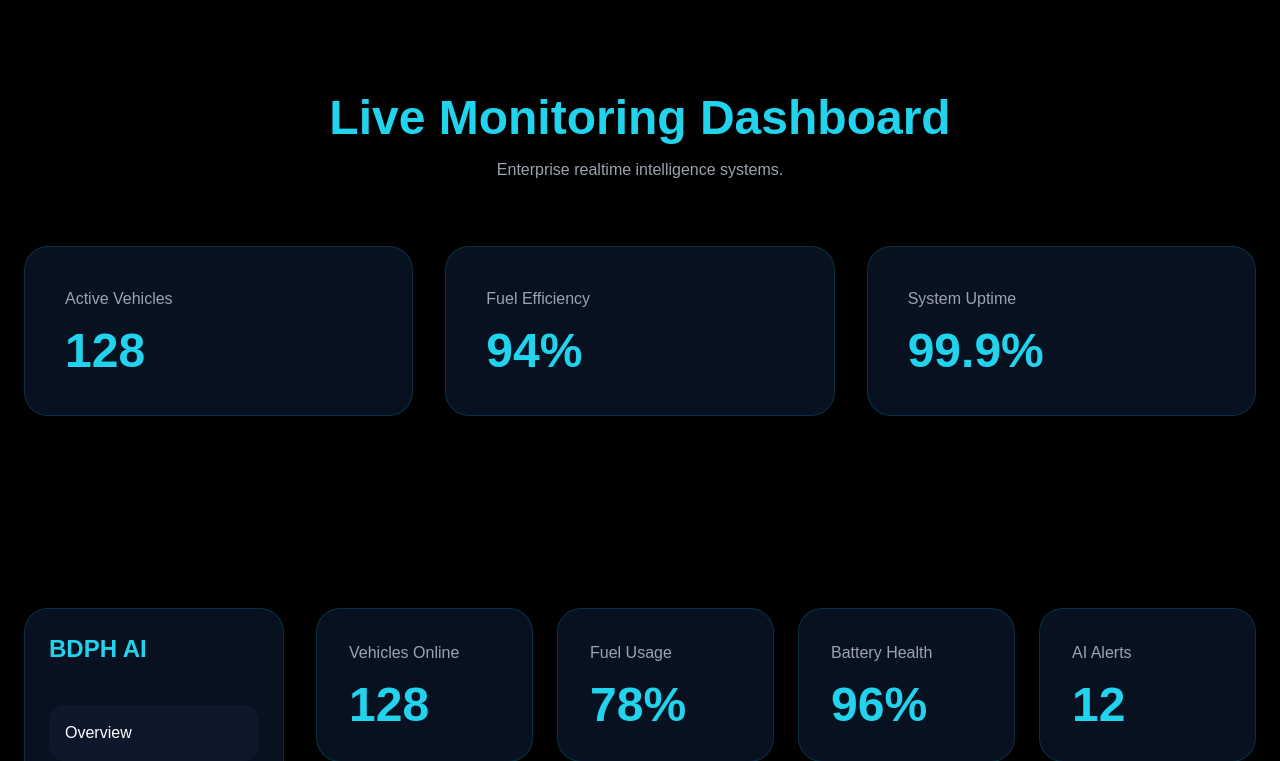
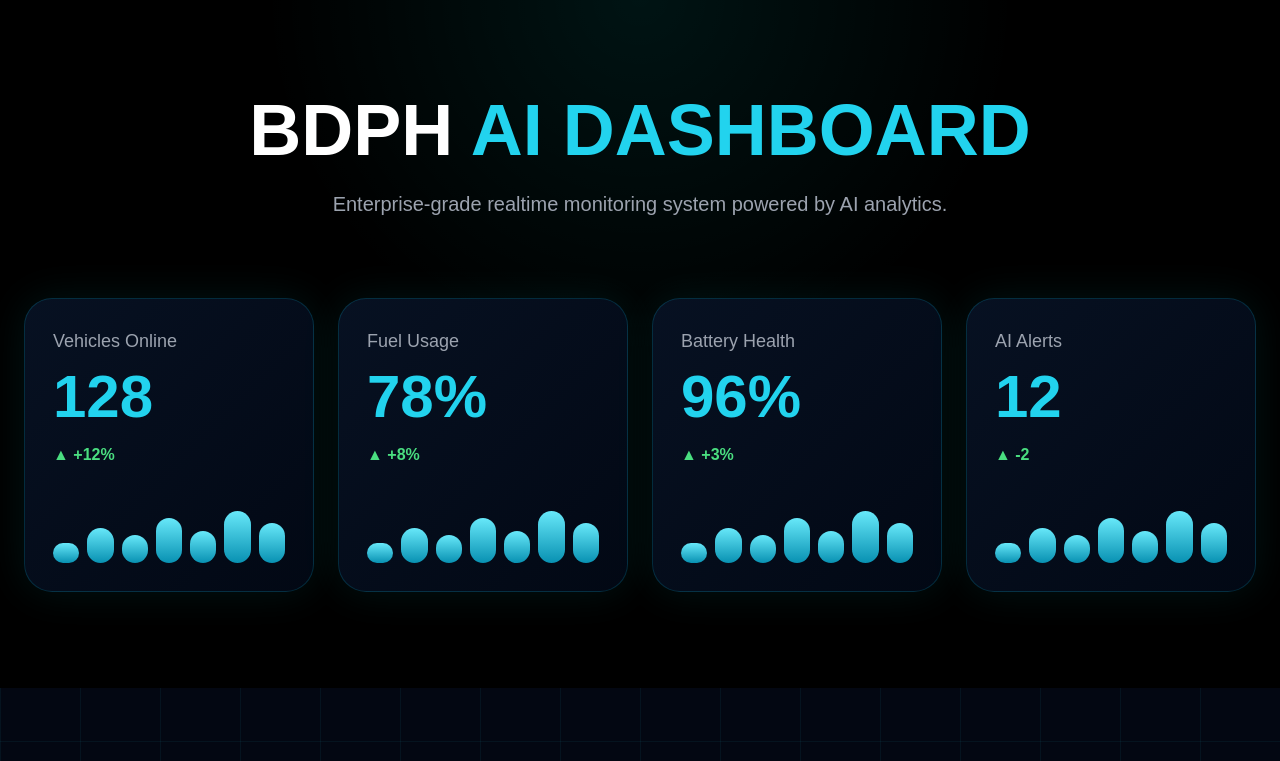
Before and after one commit to pritam1991verma/bdph-fleet-intelligence, a React (Vite) app: page / in a window 1280 px wide. Shown: the part 1819-2580 px from the top of the page. Built offline with nearby package versions, Linux system fonts and the light colour scheme.

Commit message:
Update Home.tsx

```diff
--- a/src/pages/Home.tsx
+++ b/src/pages/Home.tsx
@@ -1,6 +1,5 @@
 import AnalyticsCharts from "../components/AnalyticsCharts";
 import Navbar from "../components/Navbar";
-import Dashboard from "../components/Dashboard";
 import ControlPanel from "../components/ControlPanel";
 import LiveMap from "../components/LiveMap";
 
@@ -19,18 +18,29 @@ function Home() {
   const mouseX = useMotionValue(0);
   const mouseY = useMotionValue(0);
 
-  const smoothX = useSpring(mouseX, { stiffness: 120, damping: 20 });
-  const smoothY = useSpring(mouseY, { stiffness: 120, damping: 20 });
+  const smoothX = useSpring(mouseX, {
+    stiffness: 120,
+    damping: 20,
+  });
 
-  const handleMouseMove = (e: React.MouseEvent<HTMLDivElement>) => {
+  const smoothY = useSpring(mouseY, {
+    stiffness: 120,
+    damping: 20,
+  });
+
+  const handleMouseMove = (
+    e: React.MouseEvent<HTMLDivElement>
+  ) => {
     mouseX.set(e.clientX - 200);
     mouseY.set(e.clientY - 200);
   };
+
   return (
     <div
       onMouseMove={handleMouseMove}
       className="min-h-screen bg-[#030712] text-white overflow-x-hidden grid-bg relative"
     >
+      {/* CURSOR GLOW */}
       <motion.div
         className="pointer-events-none fixed top-0 left-0 w-[400px] h-[400px] rounded-full bg-cyan-500/10 blur-[120px] z-0"
         style={{
@@ -38,13 +48,12 @@ function Home() {
           y: smoothY,
         }}
       />
+
       <Navbar />
+
       {/* LIVE STATUS BAR */}
-
       <div className="relative z-40 mt-[76px] bg-[#08111f] border-b border-cyan-500/10 overflow-hidden">
-
         <div className="animate-[ticker_25s_linear_infinite] whitespace-nowrap py-3 text-sm text-cyan-300">
-
           <span className="mx-10">
             ● GPS NETWORK ACTIVE
           </span>
@@ -72,36 +81,27 @@ function Home() {
           <span className="mx-10">
             ● ENTERPRISE SECURITY ACTIVE
           </span>
-
         </div>
-
       </div>
 
       {/* HERO SECTION */}
-
       <section
         id="home"
         className="relative flex flex-col items-center justify-center min-h-screen text-center px-6 overflow-hidden"
       >
-
-  {/* BACKGROUND EFFECTS */}
-
+        {/* BG */}
         <div className="absolute inset-0 bg-gradient-to-b from-cyan-500/10 via-transparent to-black"></div>
 
         <div className="absolute inset-0 opacity-20">
-
           <div className="absolute top-20 left-20 w-72 h-72 bg-cyan-500 rounded-full blur-[140px]"></div>
 
           <div className="absolute bottom-20 right-20 w-72 h-72 bg-blue-500 rounded-full blur-[140px]"></div>
 
           <div className="absolute top-1/2 left-1/2 w-96 h-96 bg-cyan-400 rounded-full blur-[180px] -translate-x-1/2 -translate-y-1/2 opacity-20"></div>
-
         </div>
 
-  {/* FLOATING STATS */}
-
+        {/* FLOATING CARD LEFT */}
         <div className="absolute top-[25%] left-10 hidden xl:block z-20">
-
           <motion.div
             animate={{ y: [0, -12, 0] }}
             transition={{
@@ -110,7 +110,6 @@ function Home() {
             }}
             className="bg-[#08111f]/80 backdrop-blur-xl border border-cyan-500/20 rounded-3xl p-6 w-64 shadow-2xl"
           >
-
             <div className="text-gray-400 text-sm mb-2">
               Active Vehicles
             </div>
@@ -122,13 +121,11 @@ function Home() {
             <div className="mt-4 text-green-400 text-sm">
               ▲ 12% realtime increase
             </div>
-
           </motion.div>
-
         </div>
 
+        {/* FLOATING CARD RIGHT */}
         <div className="absolute top-[45%] right-10 hidden xl:block z-20">
-
           <motion.div
             animate={{ y: [0, 12, 0] }}
             transition={{
@@ -137,7 +134,6 @@ function Home() {
             }}
             className="bg-[#08111f]/80 backdrop-blur-xl border border-cyan-500/20 rounded-3xl p-6 w-64 shadow-2xl"
           >
-
             <div className="text-gray-400 text-sm mb-2">
               AI Monitoring Status
             </div>
@@ -149,51 +145,46 @@ function Home() {
             <div className="mt-4 text-cyan-300 text-sm">
               System uptime stable
             </div>
-
           </motion.div>
-
         </div>
 
         {/* MAIN HERO */}
-
         <motion.div
           initial={{ opacity: 0, y: 60 }}
           animate={{ opacity: 1, y: 0 }}
           transition={{ duration: 1 }}
           className="relative z-10"
         >
-
           <h1 className="text-5xl md:text-7xl font-extrabold leading-tight mb-8">
-
             FUTURE OF
-      <span className="text-cyan-400"> AI ENTERPRISE </span>
+            <span className="text-cyan-400">
+              {" "}
+              AI ENTERPRISE{" "}
+            </span>
             INTELLIGENCE
-
           </h1>
 
           <p className="text-gray-400 text-xl max-w-3xl mx-auto mb-10">
-
-      Advanced GPS tracking, fleet monitoring, realtime analytics,
-      AI-powered enterprise automation and intelligent cloud systems.
-
+            Advanced GPS tracking, fleet monitoring,
+            realtime analytics, AI-powered enterprise
+            automation and intelligent cloud systems.
           </p>
 
           <div className="flex flex-wrap justify-center gap-6">
-
             <button className="bg-cyan-500 hover:bg-cyan-400 text-black font-bold px-8 py-4 rounded-2xl transition">
               Explore Platform
             </button>
 
-      <button className="border border-cyan-500 text-cyan-400 px-8 py-4 rounded-2xl hover:bg-cyan-500 hover:text-black transition">
+            <a
+              href="#dashboard"
+              className="border border-cyan-500 text-cyan-400 px-8 py-4 rounded-2xl hover:bg-cyan-500 hover:text-black transition"
+            >
               Live Dashboard
-      </button>
-
+            </a>
           </div>
 
-    {/* ORBIT UI */}
-
+          {/* ORBIT */}
           <div className="mt-24 flex justify-center relative">
-
             <div className="absolute w-[500px] h-[500px] rounded-full border border-cyan-500/10 animate-ping"></div>
 
             <div className="absolute w-[400px] h-[400px] rounded-full border border-cyan-500/20 animate-pulse"></div>
@@ -207,7 +198,6 @@ function Home() {
               }}
               className="relative w-[300px] h-[300px] border border-cyan-500/30 rounded-full flex items-center justify-center"
             >
-
               <div className="absolute w-[200px] h-[200px] border border-cyan-500/20 rounded-full"></div>
 
               <div className="absolute w-[120px] h-[120px] border border-cyan-500/20 rounded-full"></div>
@@ -223,22 +213,18 @@ function Home() {
                 <Radar size={14} />
                 SCANNING
               </div>
+            </motion.div>
+          </div>
+        </motion.div>
+      </section>
 
-      </motion.div>
-
-    </div>
-
-  </motion.div>
-
-</section>
       {/* SERVICES */}
-
-      <section id="services" className="py-24 px-6">
-
+      <section
+        id="services"
+        className="py-24 px-6"
+      >
         <div className="max-w-7xl mx-auto">
-
           <div className="text-center mb-20">
-
             <h2 className="text-5xl font-bold text-cyan-400 mb-4">
               Enterprise Services
             </h2>
@@ -246,11 +232,9 @@ function Home() {
             <p className="text-gray-400 text-lg">
               Intelligent enterprise monitoring systems.
             </p>
-
           </div>
 
           <div className="grid md:grid-cols-2 lg:grid-cols-3 gap-8">
-
             {[
               "GPS Vehicle Tracking",
               "Fuel Monitoring",
@@ -259,13 +243,11 @@ function Home() {
               "Cloud Monitoring",
               "AI Automation",
             ].map((service, index) => (
-
               <motion.div
                 key={index}
                 whileHover={{ scale: 1.05 }}
                 className="bg-[#0b1120] border border-cyan-500/20 rounded-3xl p-8 hover:border-cyan-400 transition"
               >
-
                 <div className="w-16 h-16 rounded-2xl bg-cyan-500/10 border border-cyan-500/30 flex items-center justify-center mb-6 text-cyan-400 text-2xl">
                   ⚡
                 </div>
@@ -275,96 +257,114 @@ function Home() {
                 </h3>
 
                 <p className="text-gray-400">
-                  Enterprise-grade realtime analytics and monitoring systems.
+                  Enterprise-grade realtime analytics and
+                  monitoring systems.
                 </p>
+              </motion.div>
+            ))}
+          </div>
+        </div>
+      </section>
 
-              </motion.div>
+      {/* ULTRA DASHBOARD */}
+      <section
+        id="dashboard"
+        className="relative py-24 px-6 bg-black overflow-hidden"
+      >
+        <div className="absolute inset-0 bg-[radial-gradient(circle_at_top,rgba(0,255,255,0.08),transparent_40%)] pointer-events-none" />
 
-            ))}
+        <div className="max-w-[1600px] mx-auto relative z-10">
+          {/* TITLE */}
+          <div className="text-center mb-20">
+            <h2 className="text-5xl md:text-7xl font-black mb-6">
+              BDPH{" "}
+              <span className="text-cyan-400">
+                AI DASHBOARD
+              </span>
+            </h2>
 
+            <p className="text-gray-400 text-xl max-w-3xl mx-auto">
+              Enterprise-grade realtime monitoring system
+              powered by AI analytics.
+            </p>
           </div>
 
-        </div>
-
-      </section>
-
-      {/* DASHBOARD */}
-
-      <section id="dashboard" className="py-24 px-6 bg-black">
-
-        <div className="max-w-7xl mx-auto">
-
-          <div className="text-center mb-16">
-
-            <h2 className="text-5xl font-bold text-cyan-400 mb-4">
-              Live Monitoring Dashboard
-            </h2>
-
-            <p className="text-gray-400">
-              Enterprise realtime intelligence systems.
-            </p>
-
-          </div>
-
-          <div className="grid lg:grid-cols-3 gap-8">
-
+          {/* STATS */}
+          <div className="grid grid-cols-1 md:grid-cols-2 xl:grid-cols-4 gap-6">
             {[
               {
-                title: "Active Vehicles",
+                title: "Vehicles Online",
                 value: "128",
+                change: "+12%",
               },
               {
-                title: "Fuel Efficiency",
-                value: "94%",
+                title: "Fuel Usage",
+                value: "78%",
+                change: "+8%",
               },
               {
-                title: "System Uptime",
-                value: "99.9%",
+                title: "Battery Health",
+                value: "96%",
+                change: "+3%",
+              },
+              {
+                title: "AI Alerts",
+                value: "12",
+                change: "-2",
               },
             ].map((card, index) => (
-
               <motion.div
                 key={index}
-                whileHover={{ scale: 1.03 }}
-                className="bg-[#08111f] border border-cyan-500/20 rounded-3xl p-10"
+                whileHover={{
+                  y: -8,
+                  scale: 1.02,
+                }}
+                className="rounded-[28px] border border-cyan-500/20 bg-gradient-to-br from-[#071122] to-[#020814] p-7 shadow-[0_0_40px_rgba(0,255,255,0.08)]"
               >
-
-                <div className="text-gray-400 mb-4">
+                <div className="text-gray-400 text-lg mb-3">
                   {card.title}
                 </div>
 
-                <div className="text-5xl font-bold text-cyan-400">
+                <div className="text-6xl font-black text-cyan-400">
                   {card.value}
                 </div>
 
-              </motion.div>
-
-            ))}
-
+                <div className="mt-4 text-green-400 font-semibold">
+                  ▲ {card.change}
                 </div>
 
+                <div className="mt-8 flex items-end gap-2 h-16">
+                  {[20, 35, 28, 45, 32, 52, 40].map(
+                    (h, i) => (
+                      <div
+                        key={i}
+                        className="flex-1 rounded-full bg-gradient-to-t from-cyan-600 to-cyan-300"
+                        style={{
+                          height: `${h}px`,
+                        }}
+                      />
+                    )
+                  )}
                 </div>
-
+              </motion.div>
+            ))}
+          </div>
+        </div>
       </section>
 
-      <Dashboard />
-
       {/* ANALYTICS */}
-
-      <section id="analytics" className="py-24 px-6">
-
+      <section
+        id="analytics"
+        className="py-24 px-6"
+      >
         <div className="max-w-7xl mx-auto">
-
           <div className="text-center mb-20">
-
             <h2 className="text-5xl font-bold text-cyan-400 mb-4">
               Smart Monitoring System
             </h2>
-
           </div>
 
           <div className="grid md:grid-cols-2 lg:grid-cols-4 gap-8">
-
             {[
               {
                 title: "Pollution",
@@ -379,7 +379,9 @@ function Home() {
               {
                 title: "Battery",
                 status: "Realtime AI",
-                icon: <BatteryCharging size={36} />,
+                icon: (
+                  <BatteryCharging size={36} />
+                ),
               },
               {
                 title: "GPS Maps",
@@ -387,13 +389,11 @@ function Home() {
                 icon: <Map size={36} />,
               },
             ].map((item, index) => (
-
               <motion.div
                 key={index}
                 whileHover={{ scale: 1.05 }}
                 className="bg-[#08111f] border border-cyan-500/20 rounded-3xl p-8 hover:border-cyan-400 transition"
               >
-
                 <div className="text-cyan-400 mb-6">
                   {item.icon}
                 </div>
@@ -405,15 +405,10 @@ function Home() {
                 <div className="text-xl text-gray-300">
                   {item.status}
                 </div>
-
               </motion.div>
-
             ))}
-
           </div>
-
         </div>
-
       </section>
 
       <ControlPanel />
@@ -423,118 +418,48 @@ function Home() {
       <LiveMap />
 
       {/* ABOUT */}
-
-      <section id="about" className="py-24 px-6 bg-[#020617]">
-
+      <section
+        id="about"
+        className="py-24 px-6 bg-[#020617]"
+      >
         <div className="max-w-5xl mx-auto text-center">
-
           <h2 className="text-5xl font-bold text-cyan-400 mb-8">
             About BDPH Group
           </h2>
 
           <p className="text-gray-400 text-xl leading-relaxed">
-
-            BDPH Group is an AI-driven enterprise technology company delivering
-            advanced GPS intelligence, realtime fleet monitoring,
-            predictive analytics and intelligent automation solutions.
-
+            BDPH Group is an AI-driven enterprise
+            technology company delivering advanced GPS
+            intelligence, realtime fleet monitoring,
+            predictive analytics and intelligent
+            automation solutions.
           </p>
-
         </div>
-
       </section>
 
-      {/* CONTACT SECTION */}
-
+      {/* CONTACT */}
       <section
         id="contact"
         className="py-24 px-6 bg-black border-t border-cyan-500/10"
       >
-
         <div className="max-w-7xl mx-auto">
-
           <div className="text-center mb-20">
-
             <h2 className="text-5xl font-bold text-cyan-400 mb-6">
               Contact BDPH Group
             </h2>
 
             <p className="text-gray-400 text-xl">
-              Enterprise AI Solutions & Fleet Intelligence Platform
+              Enterprise AI Solutions & Fleet Intelligence
+              Platform
             </p>
-
-          </div>
-
-          <div className="grid lg:grid-cols-2 gap-12">
-
-            <div className="space-y-8">
-
-              <div className="bg-[#08111f] border border-cyan-500/20 rounded-3xl p-8">
-
-                <h3 className="text-3xl font-bold text-cyan-400 mb-6">
-                  Corporate Office
-                </h3>
-
-                <div className="space-y-4 text-gray-300 text-lg">
-
-                  <p>📍 Bhagalpur, Bihar, India</p>
-
-                  <p>📞 +91 9122221684</p>
-
-                  <p>✉️ info@bdphgroup.com</p>
-
-                  <p>🌐 www.bdphgroup.com</p>
-
-                </div>
-
-              </div>
-
-            </div>
-
-            <div className="bg-[#08111f] border border-cyan-500/20 rounded-3xl p-10">
-
-              <h3 className="text-3xl font-bold text-cyan-400 mb-8">
-                Send Enquiry
-              </h3>
-
-              <div className="space-y-6">
-
-                <input
-                  type="text"
-                  placeholder="Full Name"
-                  className="w-full bg-[#020617] border border-cyan-500/20 rounded-2xl px-6 py-4 outline-none focus:border-cyan-400"
-                />
-
-                <input
-                  type="email"
-                  placeholder="Email Address"
-                  className="w-full bg-[#020617] border border-cyan-500/20 rounded-2xl px-6 py-4 outline-none focus:border-cyan-400"
-                />
-
-                <textarea
-                  rows={5}
-                  placeholder="Your Message"
-                  className="w-full bg-[#020617] border border-cyan-500/20 rounded-2xl px-6 py-4 outline-none focus:border-cyan-400"
-                />
-
-                <button className="w-full bg-cyan-500 hover:bg-cyan-400 text-black font-bold py-4 rounded-2xl transition">
-                  Submit Enquiry
-                </button>
-
-              </div>
-
-            </div>
-
           </div>
 
           <div className="mt-20 pt-10 border-t border-cyan-500/10 text-center text-gray-500">
-            © 2026 BDPH GROUP — AI Fleet Intelligence Platform
+            © 2026 BDPH GROUP — AI Fleet Intelligence
+            Platform
           </div>
-
         </div>
-
       </section>
-
     </div>
   );
 }
```
Lines whose indentation alone changed are shown as unchanged.
